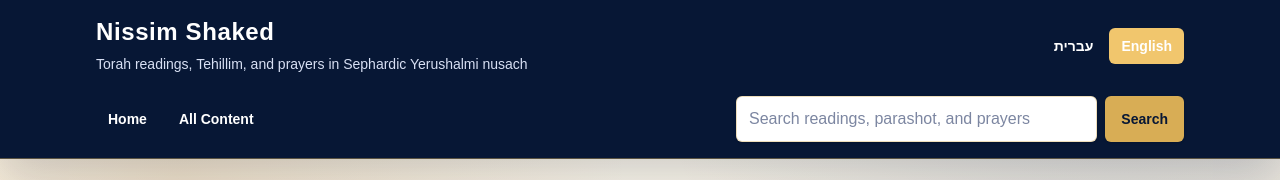
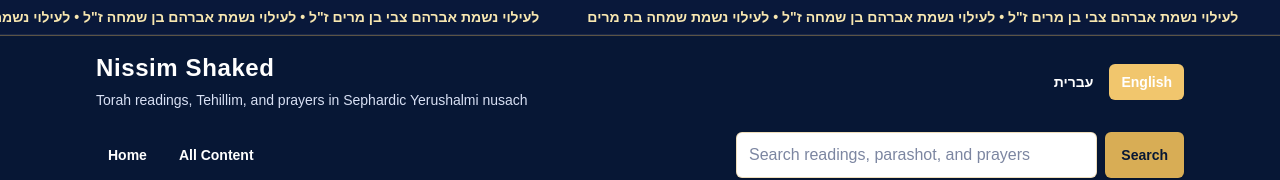
Before and after one commit to nissimshaked1979/torah-reading-site, a Next.js app: page /en/search in a window 1280 px wide. Shown: the top 180 px of the page. Built offline with nearby package versions, Linux system fonts and the light colour scheme; no server answers.

Commit message:
Add dedication banner and footer email

```diff
--- a/src/app/[locale]/layout.tsx
+++ b/src/app/[locale]/layout.tsx
@@ -6,6 +6,7 @@ import {notFound} from 'next/navigation';
 import {Suspense} from 'react';
 
 import {AnalyticsEvents} from '@/components/analytics/AnalyticsEvents';
+import {DedicationBanner} from '@/components/layout/DedicationBanner';
 import {Footer} from '@/components/layout/Footer';
 import {Header} from '@/components/layout/Header';
 import {routing, type Locale} from '@/i18n/routing';
@@ -54,6 +55,7 @@ export default async function LocaleLayout({
             <a className="skip-link" href="#main-content">
               {typedLocale === 'he' ? 'דלג לתוכן המרכזי' : 'Skip to content'}
             </a>
+            <DedicationBanner />
             <Header locale={typedLocale} />
             <main
               className="mx-auto flex w-full max-w-6xl flex-1 px-4 py-6 sm:px-6 sm:py-10 lg:px-8 lg:py-12"
--- a/src/app/globals.css
+++ b/src/app/globals.css
@@ -72,6 +72,60 @@ a {
   transform: translateY(0);
 }
 
+.dedication-banner {
+  position: relative;
+  overflow: hidden;
+  white-space: nowrap;
+  box-shadow: inset 0 -1px 0 rgba(255, 255, 255, 0.08);
+}
+
+.dedication-track {
+  display: inline-flex;
+  min-width: max-content;
+  gap: 3rem;
+  padding-block: 0.45rem;
+  font-size: 0.875rem;
+  font-weight: 700;
+  letter-spacing: 0;
+  animation: dedication-scroll 34s linear infinite;
+}
+
+.dedication-track span {
+  display: inline-flex;
+  align-items: center;
+}
+
+@keyframes dedication-scroll {
+  from {
+    transform: translateX(0);
+  }
+
+  to {
+    transform: translateX(-33.333%);
+  }
+}
+
+[dir="rtl"] .dedication-track {
+  animation-name: dedication-scroll-rtl;
+}
+
+@keyframes dedication-scroll-rtl {
+  from {
+    transform: translateX(-33.333%);
+  }
+
+  to {
+    transform: translateX(0);
+  }
+}
+
+@media (prefers-reduced-motion: reduce) {
+  .dedication-track {
+    animation: none;
+    transform: none;
+  }
+}
+
 .torah-hero {
   position: relative;
   overflow: hidden;
--- /dev/null
+++ b/src/components/layout/DedicationBanner.tsx
@@ -0,0 +1,23 @@
+const dedications = [
+  'לעילוי נשמת אברהם צבי בן מרים ז"ל',
+  'לעילוי נשמת אברהם בן שמחה ז"ל',
+  'לעילוי נשמת שמחה בת מרים'
+];
+
+export function DedicationBanner() {
+  const text = dedications.join('  •  ');
+
+  return (
+    <section
+      aria-label={text}
+      className="dedication-banner border-b border-[#d8ad55]/40 bg-[#09183a] text-[#f8e7b0]"
+    >
+      <span className="sr-only">{text}</span>
+      <div aria-hidden="true" className="dedication-track">
+        <span>{text}</span>
+        <span>{text}</span>
+        <span>{text}</span>
+      </div>
+    </section>
+  );
+}
--- a/src/components/layout/Footer.tsx
+++ b/src/components/layout/Footer.tsx
@@ -16,6 +16,12 @@ export async function Footer({locale}: FooterProps) {
         <span className="text-lg font-bold text-white">{site('name')}</span>
         <span className="max-w-2xl">{site('tagline')}</span>
         <span className="text-[#f1c66d]">{footer('copyright')}</span>
+        <a
+          className="mx-auto mt-2 inline-flex rounded-full border border-white/10 px-4 py-1.5 text-xs font-medium text-[#b9c4dc] transition hover:border-[#f1c66d]/50 hover:text-[#f1c66d] focus-visible:outline focus-visible:outline-2 focus-visible:outline-offset-2 focus-visible:outline-[#f1c66d]"
+          href="mailto:nissim.shakeded@gmail.com"
+        >
+          nissim.shakeded@gmail.com
+        </a>
       </div>
     </footer>
   );
```
